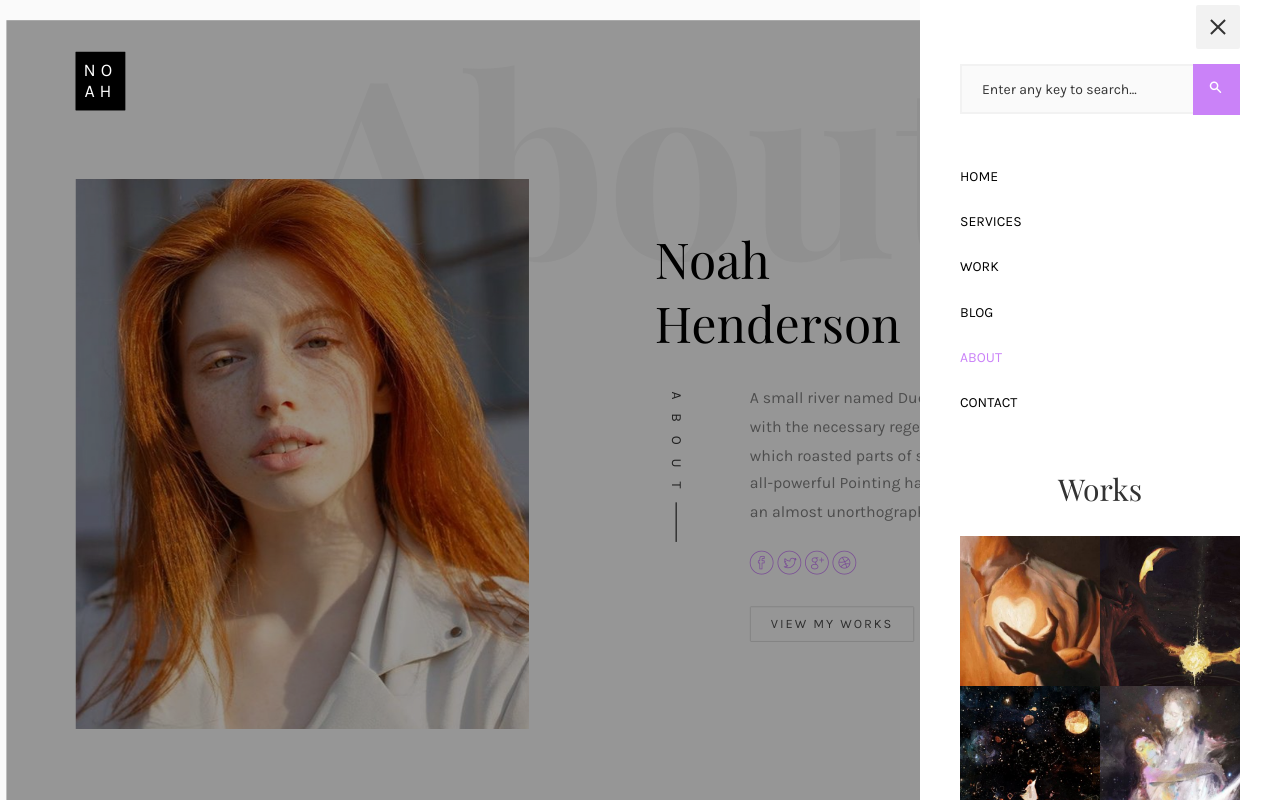
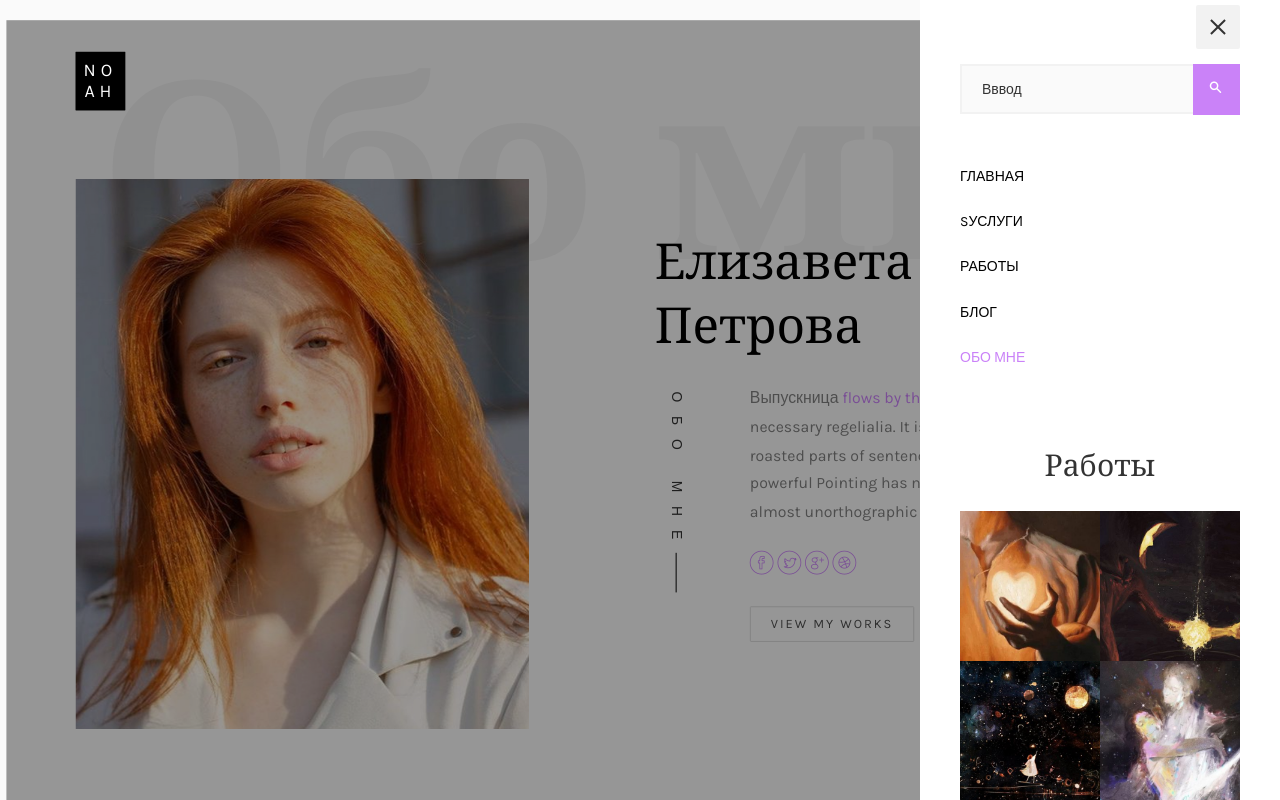
Before and after one commit to tmtmfmu/resume, a plain HTML site: page about.html in a window 1280 px wide. Both pictures are taken after a click on the link 1200 px from the left and 46 px from the top of the page. Drawn offline with nearby package versions, Linux system fonts and the light colour scheme; files whose address does not match are found by name; a web font is replaced by a local one.

Commit message:
Update about.html

```diff
--- a/about.html
+++ b/about.html
@@ -3,7 +3,7 @@
 	<head>
 	<meta charset="utf-8">
 	<meta http-equiv="X-UA-Compatible" content="IE=edge">
-	<title>Noah Template</title>
+	<title>Резюме</title>
 	<meta name="viewport" content="width=device-width, initial-scale=1">
 	<meta name="description" content="" />
 	<meta name="keywords" content="" />
@@ -58,7 +58,7 @@
 				<div class="row">
 					<div class="col-md-12">
 						<div class="form-group">
-							<input type="text" class="form-control" id="search" placeholder="Enter any key to search...">
+							<input type="text" class="form-control" id="search" placeholder="Вввод">
 							<button type="submit" class="btn btn-primary"><i class="icon-search3"></i></button>
 						</div>
 					</div>
@@ -66,18 +66,18 @@
 				<div class="row">
 					<div class="col-md-12">
 						<ul>
-							<li><a href="index.html">Home</a></li>
-							<li><a href="services.html">Services</a></li>
-							<li><a href="work.html">Work</a></li>
-							<li><a href="blog.html">Blog</a></li>
-							<li class="active"><a href="about.html">About</a></li>
-							<li><a href="contact.html">Contact</a></li>
+							<li><a href="index.html">Главная</a></li>
+							<li><a href="services.html">SУслуги</a></li>
+							<li><a href="work.html">Работы</a></li>
+							<li><a href="blog.html">Блог</a></li>
+							<li class="active"><a href="about.html">Обо мне</a></li>
+							<li><a href="contact.html"></a></li>
 						</ul>
 					</div>
 				</div>
 				<div class="row">
 					<div class="col-md-12">
-						<h2 class="head-title">Works</h2>
+						<h2 class="head-title">Работы</h2>
 						<a href="images/work-1.jpg" class="gallery image-popup-link text-center" style="background-image: url(images/work-1.jpg);">
 							<span><i class="icon-search3"></i></span>
 						</a>
@@ -112,7 +112,7 @@
 		<div id="colorlib-about">
 			<div class="container">
 				<div class="row text-center">
-					<h2 class="bold">About</h2>
+					<h2 class="bold">Обо мне</h2>
 				</div>
 				<div class="row row-padded-bottom">
 					<div class="col-md-5 animate-box">
@@ -120,12 +120,12 @@
 					</div>
 					<div class="col-md-6 col-md-push-1 animate-box">
 						<div class="about-desc">
-							<h2><span>Noah</span><span>Henderson</span></h2>
+							<h2><span>Елизавета</span><span>Петрова</span></h2>
 							<div class="desc">
 								<div class="rotate">
-									<h2 class="heading">About</h2>
+									<h2 class="heading">Обо мне</h2>
 								</div>
-								<p>A small river named Duden <a href="#">flows by their place</a> and supplies it with the necessary regelialia. It is a paradisematic country, in which roasted parts of sentences fly into your mouth. Even the all-powerful Pointing has no control about the blind texts it is an almost unorthographic life.</p>
+								<p>Выпускница <a href="https://mipkif.mskobr.ru">flows by their place</a> and supplies it with the necessary regelialia. It is a paradisematic country, in which roasted parts of sentences fly into your mouth. Even the all-powerful Pointing has no control about the blind texts it is an almost unorthographic life.</p>
 								<p class="colorlib-social-icons">
 									<a href="#"><i class="icon-facebook4"></i></a>
 									<a href="#"><i class="icon-twitter3"></i></a>
```
